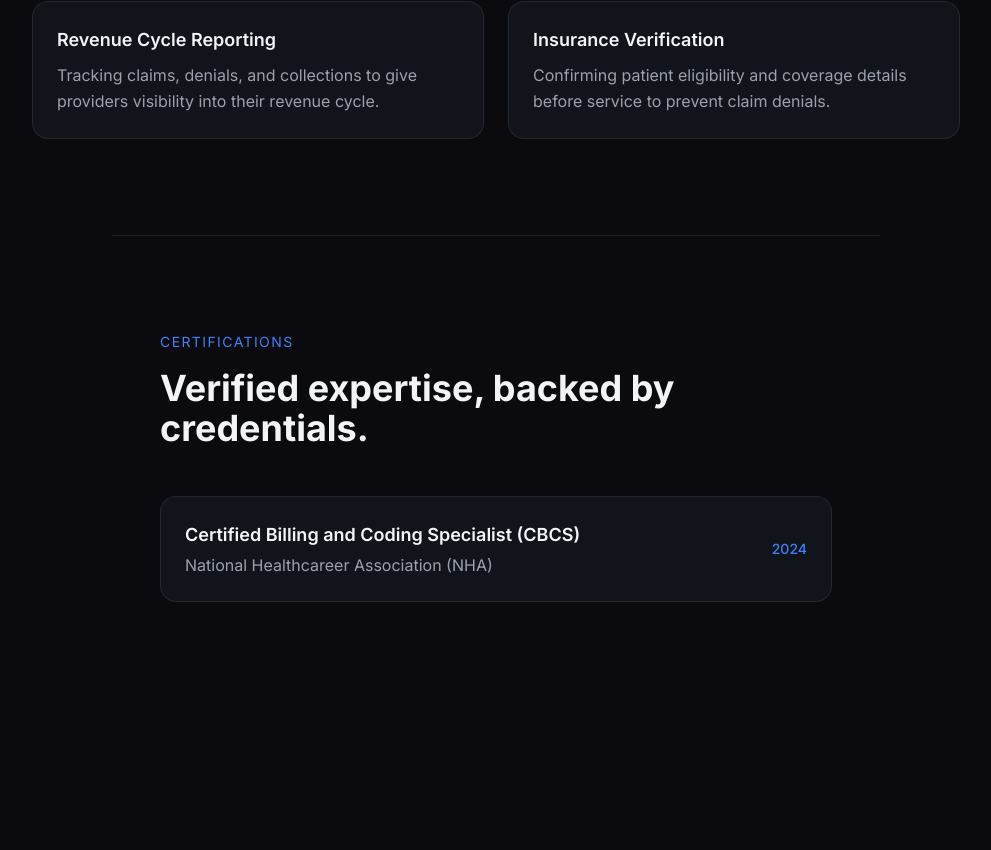
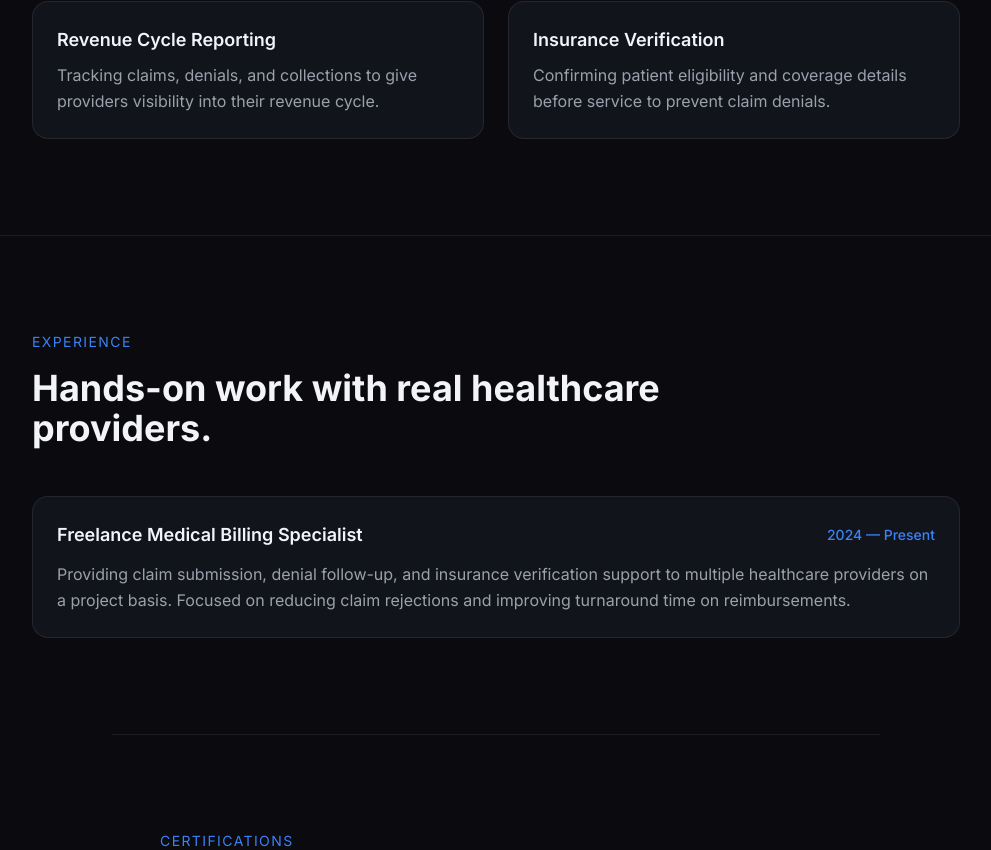
Before and after one commit to Dilshadalii/jilo-portfolio, a Next.js app: page / in a window 1280 px wide. Shown: the part 1947-2797 px from the top of the page, without its empty margins (144-1135 px from the left). Before the commit the page ends 2645 px from the top, so only its background shows below. Built offline with nearby package versions, Linux system fonts and the light colour scheme.

Commit message:
Add experience and certifications sections, fix section order

```diff
--- a/app/page.tsx
+++ b/app/page.tsx
@@ -1,6 +1,7 @@
 import Hero from "@/components/sections/Hero";
 import About from "@/components/sections/About";
 import Services from "@/components/sections/Services";
+import Experience from "@/components/sections/Experience";
 import Certifications from "@/components/sections/Certifications";
 
 export default function Home() {
@@ -9,6 +10,7 @@ export default function Home() {
       <Hero />
       <About />
       <Services />
+      <Experience />
       <Certifications />
     </>
   );
--- /dev/null
+++ b/components/sections/Experience.tsx
@@ -0,0 +1,44 @@
+const experience = [
+  {
+    role: "Freelance Medical Billing Specialist",
+    period: "2024 — Present",
+    description:
+      "Providing claim submission, denial follow-up, and insurance verification support to multiple healthcare providers on a project basis. Focused on reducing claim rejections and improving turnaround time on reimbursements.",
+  },
+];
+
+export default function Experience() {
+  return (
+    <section
+      id="experience"
+      className="max-w-5xl mx-auto px-6 sm:px-12 py-24 border-t border-border"
+    >
+      <p className="text-sm uppercase tracking-widest text-accent-bright mb-4">
+        Experience
+      </p>
+
+      <h2 className="text-3xl sm:text-4xl font-bold text-foreground max-w-2xl mb-12">
+        Hands-on work with real healthcare providers.
+      </h2>
+
+      <div className="space-y-6">
+        {experience.map((job) => (
+          <div
+            key={job.role}
+            className="rounded-2xl border border-border bg-surface p-6 hover:border-accent transition-colors"
+          >
+            <div className="flex flex-col sm:flex-row sm:items-center sm:justify-between mb-3">
+              <h3 className="text-lg font-semibold text-foreground">
+                {job.role}
+              </h3>
+              <span className="text-sm text-accent-bright font-medium mt-1 sm:mt-0">
+                {job.period}
+              </span>
+            </div>
+            <p className="text-muted leading-relaxed">{job.description}</p>
+          </div>
+        ))}
+      </div>
+    </section>
+  );
+}
```
